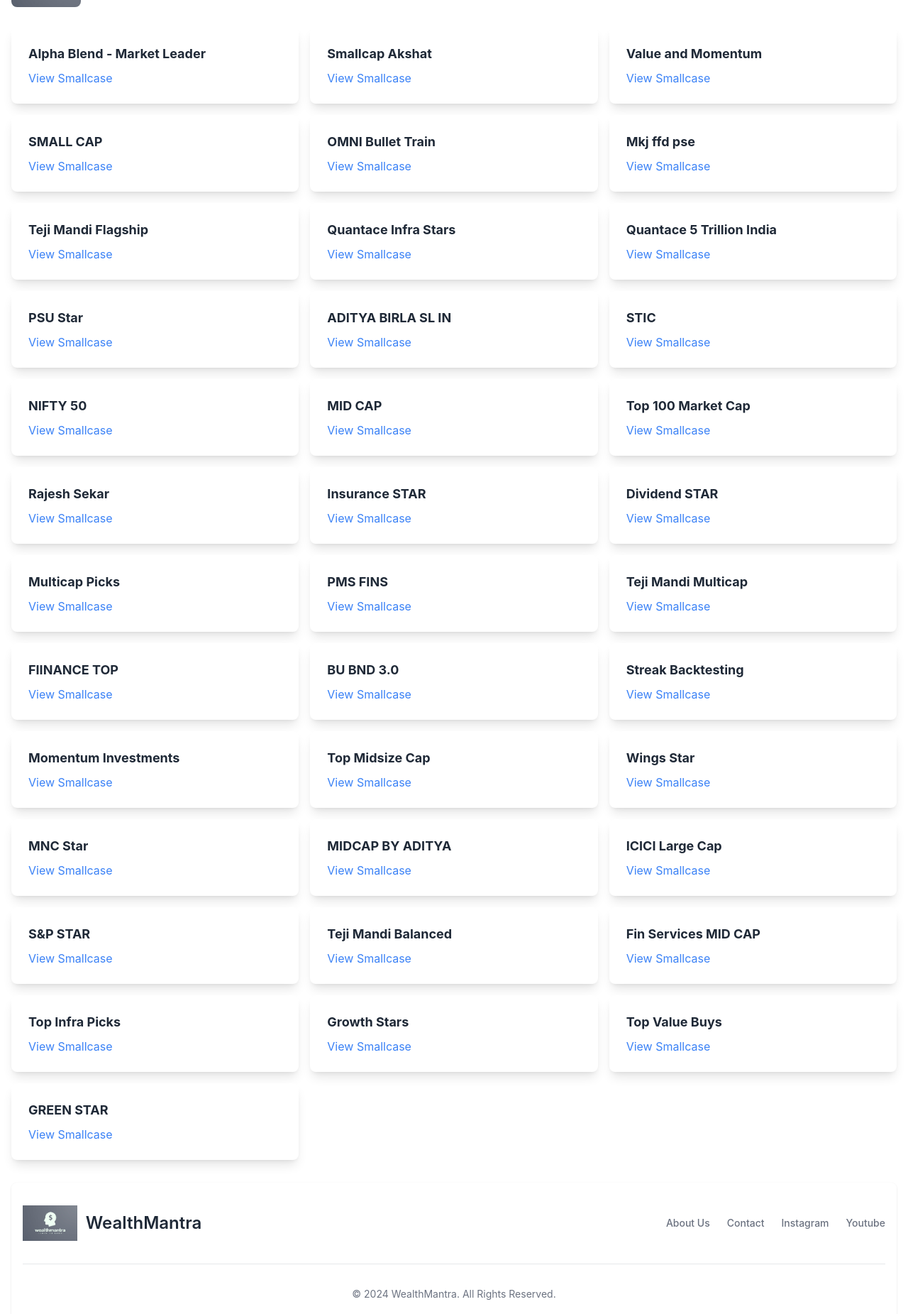
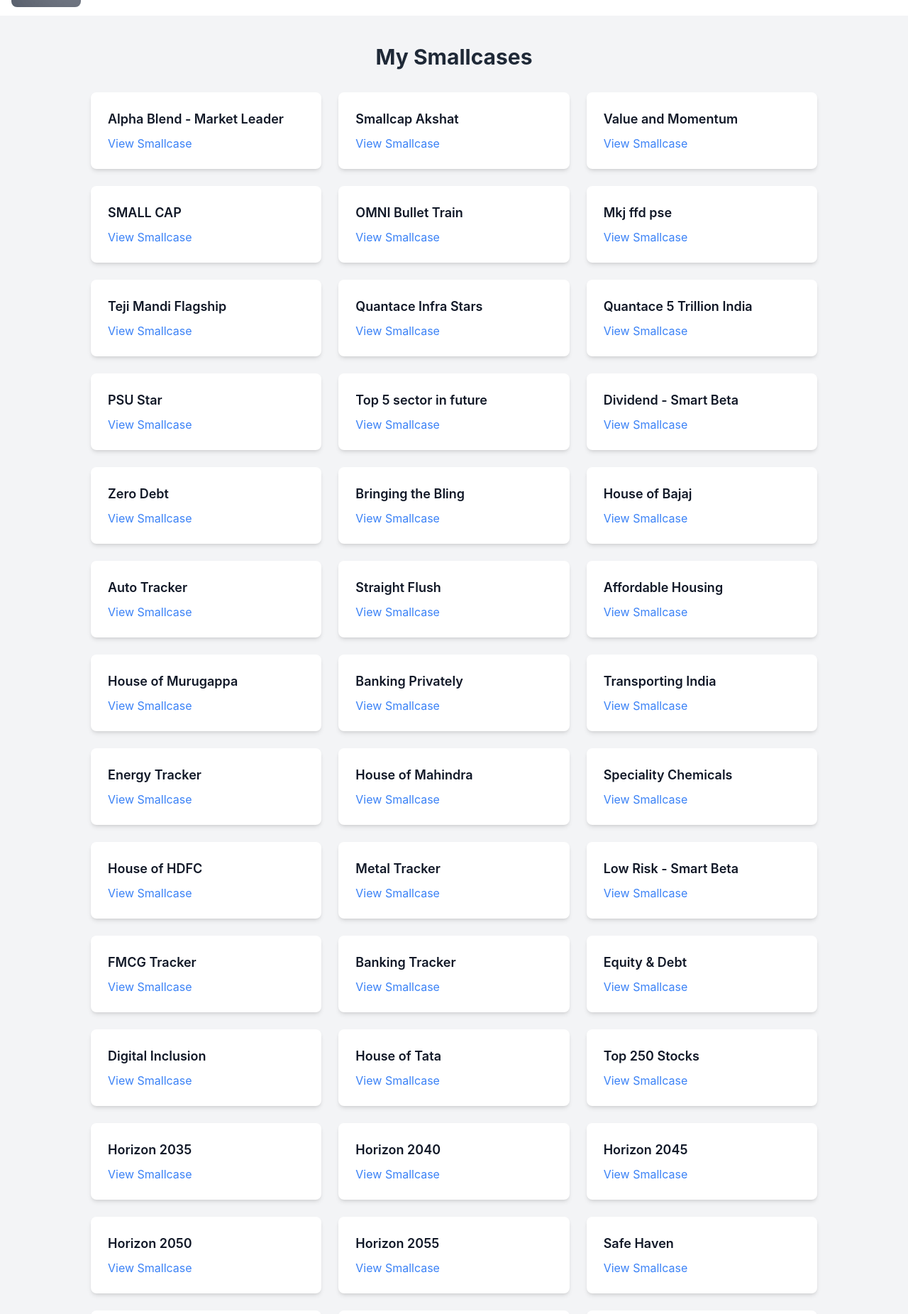
Before and after one commit to parthbhattad20/wealthmantra, a React (Create React App) app: page /smallcaselist in a window 1280 px wide. Shown: the part 66-1917 px from the top of the page at 71% size. Built offline with nearby package versions, Linux system fonts and the light colour scheme.

Commit message:
smallcase added

```diff
--- a/src/pages/SmallcasesWindmill.jsx
+++ b/src/pages/SmallcasesWindmill.jsx
@@ -2,71 +2,99 @@
 import Navbar from "../components/HomeNav";
 import Footer from "../components/Footer";
 
+const SmallcaseCard = ({ name, link }) => {
+  return (
+    <div className="bg-white shadow-md rounded-lg p-6 hover:shadow-lg transition-shadow duration-300">
+      <h3 className="text-lg font-semibold text-gray-900">{name}</h3>
+      <a
+        href={link}
+        target="_blank"
+        rel="noopener noreferrer"
+        className="text-blue-500 hover:underline mt-2 inline-block"
+      >
+        View Smallcase
+      </a>
+    </div>
+  );
+}
 const smallcases = [
-  { name: "Alpha Blend - Market Leader", url: "https://smlc.se/J04x5" },
-  { name: "Smallcap Akshat", url: "https://smlc.se/2Bt94" },
-  { name: "Value and Momentum", url: "https://smlc.se/7xVX3" },
-  { name: "SMALL CAP", url: "https://smlc.se/ggFOH" },
-  { name: "OMNI Bullet Train", url: "https://smlc.se/HG0IK" },
-  { name: "Mkj ffd pse", url: "https://smlc.se/VBJ37" },
-  { name: "Teji Mandi Flagship", url: "https://smlc.se/W7VY7" },
-  { name: "Quantace Infra Stars", url: "https://smlc.se/AXs8G" },
-  { name: "Quantace 5 Trillion India", url: "https://smlc.se/wmmaE" },
-  { name: "PSU Star", url: "https://smlc.se/G1QwY" },
-  { name: "ADITYA BIRLA SL IN", url: "https://smlc.se/0GJP2" },
-  { name: "STIC", url: "https://smlc.se/90JwC" },
-  { name: "NIFTY 50", url: "https://smlc.se/W7V48" },
-  { name: "MID CAP", url: "https://smlc.se/AxKGJ" },
-  { name: "Top 100 Market Cap", url: "https://smlc.se/GmNHo" },
-  { name: "Rajesh Sekar", url: "https://smlc.se/AXsqU" },
-  { name: "Insurance STAR", url: "https://smlc.se/3ZGvd" },
-  { name: "Dividend STAR", url: "https://smlc.se/9lGN9" },
-  { name: "Multicap Picks", url: "https://smlc.se/rwknk" },
-  { name: "PMS FINS", url: "https://smlc.se/V2Sc4" },
-  { name: "Teji Mandi Multicap", url: "https://smlc.se/JcEF8" },
-  { name: "FIINANCE TOP", url: "https://smlc.se/A7Frk" },
-  { name: "BU BND 3.0", url: "https://smlc.se/Og1Hy" },
-  { name: "Streak Backtesting", url: "https://smlc.se/QeBfS" },
-  { name: "Momentum Investments", url: "https://smlc.se/JZlxL" },
-  { name: "Top Midsize Cap", url: "https://smlc.se/ba5yW" },
-  { name: "Wings Star", url: "https://smlc.se/QdeTy" },
-  { name: "MNC Star", url: "https://smlc.se/NOd15" },
-  { name: "MIDCAP BY ADITYA", url: "https://smlc.se/LwxHo" },
-  { name: "ICICI Large Cap", url: "https://smlc.se/Y7e80" },
-  { name: "S&P STAR", url: "https://smlc.se/obAR1" },
-  { name: "Teji Mandi Balanced", url: "https://smlc.se/eXgMm" },
-  { name: "Fin Services MID CAP", url: "https://smlc.se/7mlJL" },
-  { name: "Top Infra Picks", url: "https://smlc.se/45Gn8" },
-  { name: "Growth Stars", url: "https://smlc.se/Qd3XR" },
-  { name: "Top Value Buys", url: "https://smlc.se/WYGpA" },
-  { name: "GREEN STAR", url: "https://smlc.se/JGrHl" },
+  { name: "Alpha Blend - Market Leader", link: "https://smlc.se/J04x5" },
+  { name: "Smallcap Akshat", link: "https://smlc.se/2Bt94" },
+  { name: "Value and Momentum", link: "https://smlc.se/7xVX3" },
+  { name: "SMALL CAP", link: "https://smlc.se/ggFOH" },
+  { name: "OMNI Bullet Train", link: "https://smlc.se/HG0IK" },
+  { name: "Mkj ffd pse", link: "https://smlc.se/VBJ37" },
+  { name: "Teji Mandi Flagship", link: "https://smlc.se/W7VY7" },
+  { name: "Quantace Infra Stars", link: "https://smlc.se/AXs8G" },
+  { name: "Quantace 5 Trillion India", link: "https://smlc.se/wmmaE" },
+  { name: "PSU Star", link: "https://smlc.se/G1QwY" },
+  { name: "Top 5 sector in future", link: "https://smlc.se/aCgTm" },
+  { name: "Dividend - Smart Beta", link: "https://smlc.se/Ey6es" },
+  { name: "Zero Debt", link: "https://smlc.se/aocsC" },
+  { name: "Bringing the Bling", link: "https://smlc.se/WdtvE" },
+  { name: "House of Bajaj", link: "https://smlc.se/8bvKB" },
+  { name: "Auto Tracker", link: "https://smlc.se/nkBiP" },
+  { name: "Straight Flush", link: "https://smlc.se/Eiu4J" },
+  { name: "Affordable Housing", link: "https://smlc.se/UbR3w" },
+  { name: "House of Murugappa", link: "https://smlc.se/x0FqT" },
+  { name: "Banking Privately", link: "https://smlc.se/NX7y6" },
+  { name: "Transporting India", link: "https://smlc.se/do9CI" },
+  { name: "Energy Tracker", link: "https://smlc.se/cGPWr" },
+  { name: "House of Mahindra", link: "https://smlc.se/5cnmn" },
+  { name: "Speciality Chemicals", link: "https://smlc.se/qK4bg" },
+  { name: "House of HDFC", link: "https://smlc.se/ru7c6" },
+  { name: "Metal Tracker", link: "https://smlc.se/0mMwX" },
+  { name: "Low Risk - Smart Beta", link: "https://smlc.se/FKdvW" },
+  { name: "FMCG Tracker", link: "https://smlc.se/UG7jD" },
+  { name: "Banking Tracker", link: "https://smlc.se/oKTPE" },
+  { name: "Equity & Debt", link: "https://smlc.se/MLto9" },
+  { name: "Digital Inclusion", link: "https://smlc.se/uCOtx" },
+  { name: "House of Tata", link: "https://smlc.se/XZpcY" },
+  { name: "Top 250 Stocks", link: "https://smlc.se/vC13R" },
+  { name: "Horizon 2035", link: "https://smlc.se/ix70R" },
+  { name: "Horizon 2040", link: "https://smlc.se/SHPSA" },
+  { name: "Horizon 2045", link: "https://smlc.se/hllsO" },
+  { name: "Horizon 2050", link: "https://smlc.se/kCPXM" },
+  { name: "Horizon 2055", link: "https://smlc.se/jqNfW" },
+  { name: "Safe Haven", link: "https://smlc.se/wRkrO" },
+  { name: "Electric Mobility", link: "https://smlc.se/7EhXo" },
+  { name: "Insurance Tracker", link: "https://smlc.se/nnKca" },
+  { name: "Quality - Smart Beta", link: "https://smlc.se/0HYQE" },
+  { name: "Growth & Income", link: "https://smlc.se/kR95f" },
+  { name: "Rising Rural Demand", link: "https://smlc.se/JdRtY" },
+  { name: "The PE List", link: "https://smlc.se/NDv6K" },
+  { name: "IT Tracker", link: "https://smlc.se/D8dwO" },
+  { name: "CANSLIM-esque", link: "https://smlc.se/7BtcT" },
+  { name: "Brand Value", link: "https://smlc.se/UWcKs" },
+  { name: "PSU BANK INDEX", link: "https://smlc.se/CrBix" },
+  { name: "Mkj FFD bargain stocks 2", link: "https://smlc.se/qoofV" },
+  { name: "Mkj FFD Leaders", link: "https://smlc.se/T7KlN" },
+  { name: "Mkj FFD Value stock 4", link: "https://smlc.se/w8VKK" },
+  { name: "Mkj FFD Telecom", link: "https://smlc.se/5oYMp" },
+  { name: "Mkj FFD NBFC 2", link: "https://smlc.se/kAclM" },
+  { name: "Mkj FFD 2 wheel Auto", link: "https://smlc.se/PCrUo" },
+  { name: "Mkj FFD Dusshera", link: "https://smlc.se/4bKXq" },
+  { name: "Mkj FFD Value stocks 2", link: "https://smlc.se/Aewmj" },
+  { name: "Mkj FFD Metal", link: "https://smlc.se/aXExJ" },
+  { name: "Mkj FFD Electric Vehicle", link: "https://smlc.se/bmVhN" },
+  { name: "Monopoly", link: "https://smlc.se/Z7mP7" }
 ];
 
-const SmallcaseLinks = () => {
+function App() {
   return (
     <>
     <Navbar/>
-    <div className="grid grid-cols-1 md:grid-cols-2 lg:grid-cols-3 gap-4 p-4">
-      {smallcases.map((smallcase, index) => (
-        <div
-          key={index}
-          className="bg-white shadow-lg rounded-lg p-6 flex flex-col justify-between hover:shadow-xl transition-shadow"
-        >
-          <h2 className="text-lg font-bold mb-2">{smallcase.name}</h2>
-          <a
-            href={smallcase.url}
-            target="_blank"
-            rel="noopener noreferrer"
-            className="text-blue-500 hover:text-blue-700"
-          >
-            View Smallcase
-          </a>
-        </div>
-      ))}
+    <div className="min-h-screen bg-gray-100 py-10">
+      <h1 className="text-3xl font-bold text-center mb-8">My Smallcases</h1>
+      <div className="grid grid-cols-1 sm:grid-cols-2 lg:grid-cols-3 gap-6 max-w-5xl mx-auto">
+        {smallcases.map((smallcase, index) => (
+          <SmallcaseCard key={index} name={smallcase.name} link={smallcase.link} />
+        ))}
+      </div>
     </div>
     <Footer/>
     </>
   );
-};
+}
 
-export default SmallcaseLinks;
+export default App;
```
Also changed, not shown: 11 other files (tests, documents, lock files or other folders).
